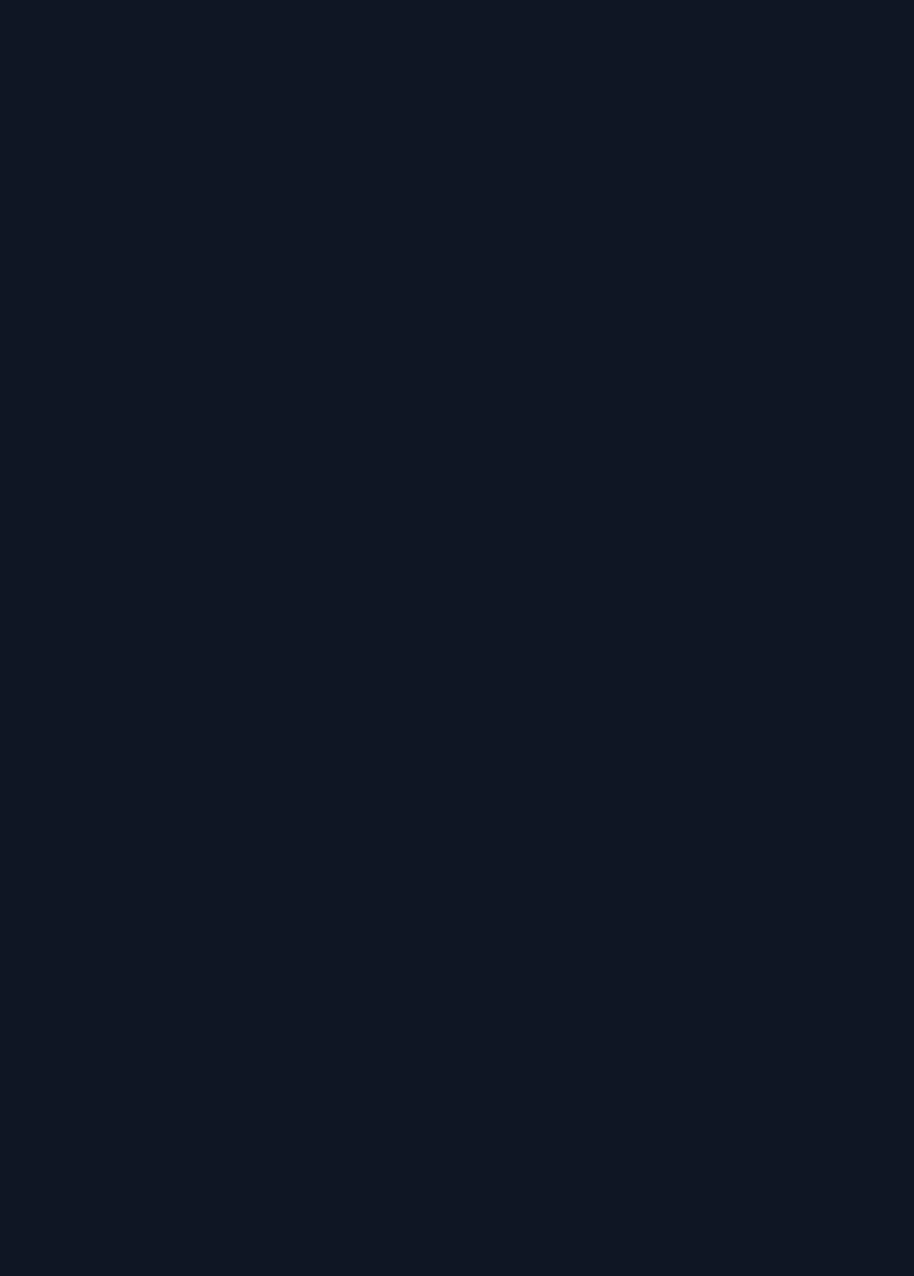
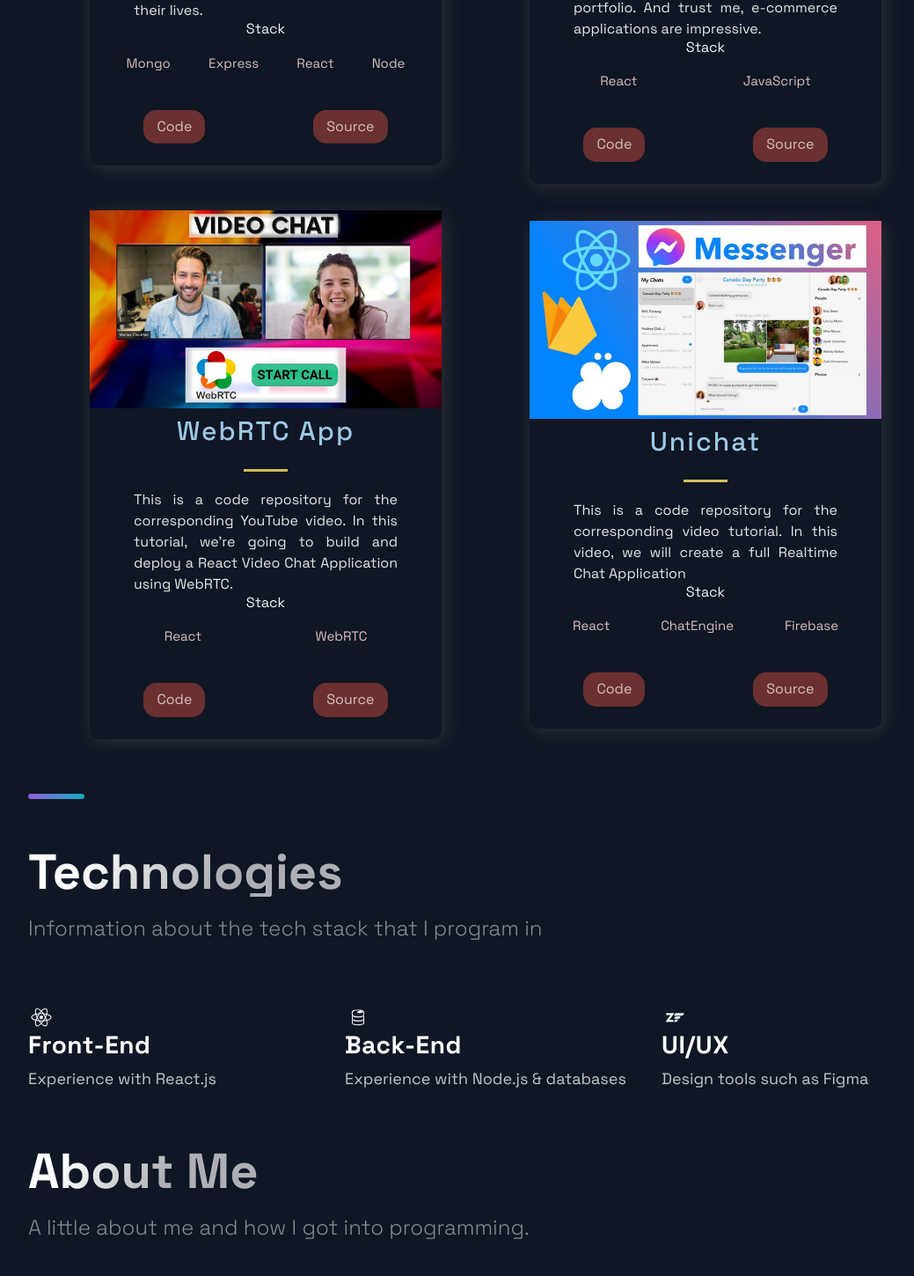
Before and after one commit to JarrodSavard/PORTFOLIO-WEBSITE, a Next.js app: page / in a window 1280 px wide. Shown: the part 1323-2773 px from the top of the page at 88% size, without its empty margins (88-1127 px from the left). Before the commit the page ends 1171 px from the top, so only its background shows below. Built offline with nearby package versions, Linux system fonts and the light colour scheme.

Commit message:
finished outline

```diff
--- a/src/components/Acomplishments/Acomplishments.js
+++ b/src/components/Acomplishments/Acomplishments.js
@@ -4,16 +4,25 @@ import { Section, SectionDivider, SectionTitle } from '../../styles/GlobalCompon
 import { Box, Boxes, BoxNum, BoxText } from './AcomplishmentsStyles';
 
 const data = [
-  { number: 20, text: 'Open Source Projects'},
-  { number: 1000, text: 'Students', },
-  { number: 1900, text: 'Github Followers', },
-  { number: 5000, text: 'Github Stars', }
+    { number: 20, text: 'Open Source Projects' },
+    { number: 1000, text: 'Students' },
+    { number: 1900, text: 'Github Followers' },
+    { number: 5000, text: 'Github Stars' },
 ];
 
 const Acomplishments = () => (
-  <div>
-    Acomplishments
-  </div>
+    <Section>
+        <SectionTitle>Personal Achievements</SectionTitle>
+        <Boxes>
+            {data.map((card, index) => (
+                <Box key={index}>
+                    <BoxNum>{`${card.number}+`}</BoxNum>
+                    <BoxText>{card.text}</BoxText>
+                </Box>
+            ))}
+        </Boxes>
+        <SectionDivider />
+    </Section>
 );
 
 export default Acomplishments;
--- a/src/components/Projects/Projects.js
+++ b/src/components/Projects/Projects.js
@@ -10,10 +10,27 @@ const Projects = () => {
             <SectionDivider />
             <SectionTitle main>Projects</SectionTitle>
             <GridContainer>
-                {projects.map((project) => (
-                    <div>
-                        {project.title} <br /> {project.description}
-                    </div>
+                {projects.map(({ id, image, title, description, tags, source, visit }) => (
+                    <BlogCard key={id}>
+                        <Img src={image} />
+                        <TitleContent>
+                            <HeaderThree title>{title}</HeaderThree>
+                            <Hr />
+                        </TitleContent>
+                        <CardInfo>{description}</CardInfo>
+                        <div>
+                            <TitleContent> Stack</TitleContent>
+                            <TagList>
+                                {tags.map((tag, i) => (
+                                    <Tag key={i}>{tag}</Tag>
+                                ))}
+                            </TagList>
+                        </div>
+                        <UtilityList>
+                            <ExternalLinks href={visit}>Code</ExternalLinks>
+                            <ExternalLinks href={source}>Source</ExternalLinks>
+                        </UtilityList>
+                    </BlogCard>
                 ))}
             </GridContainer>
         </Section>
--- a/src/components/Technologies/Technologies.js
+++ b/src/components/Technologies/Technologies.js
@@ -3,10 +3,38 @@ import { DiFirebase, DiReact, DiZend } from 'react-icons/di';
 import { Section, SectionDivider, SectionText, SectionTitle } from '../../styles/GlobalComponents';
 import { List, ListContainer, ListItem, ListParagraph, ListTitle } from './TechnologiesStyles';
 
-const Technologies = () =>  (
-  <div>
-    Technologies
-  </div>
+const Technologies = () => (
+    <Section id="technologies">
+        <SectionDivider />
+        <br />
+        <br />
+        <br />
+        <SectionTitle>Technologies</SectionTitle>
+        <SectionText>Information about the tech stack that I program in</SectionText>
+        <List>
+            <ListItem>
+                <DiReact size="3rem" />
+                <ListContainer>
+                    <ListTitle>Front-End</ListTitle>
+                    <ListParagraph>Experience with React.js</ListParagraph>
+                </ListContainer>
+            </ListItem>
+            <ListItem>
+                <DiFirebase size="3rem" />
+                <ListContainer>
+                    <ListTitle>Back-End</ListTitle>
+                    <ListParagraph>Experience with Node.js & databases</ListParagraph>
+                </ListContainer>
+            </ListItem>
+            <ListItem>
+                <DiZend size="3rem" />
+                <ListContainer>
+                    <ListTitle>UI/UX</ListTitle>
+                    <ListParagraph>Design tools such as Figma</ListParagraph>
+                </ListContainer>
+            </ListItem>
+        </List>
+    </Section>
 );
 
 export default Technologies;
--- a/src/components/TimeLine/TimeLine.js
+++ b/src/components/TimeLine/TimeLine.js
@@ -7,46 +7,80 @@ import { TimeLineData } from '../../constants/constants';
 const TOTAL_CAROUSEL_COUNT = TimeLineData.length;
 
 const Timeline = () => {
-  // const [activeItem, setActiveItem] = useState(0);
-  // const carouselRef = useRef();
+    const [activeItem, setActiveItem] = useState(0);
+    const carouselRef = useRef();
 
-  // const scroll = (node, left) => {
-  //   return node.scrollTo({ left, behavior: 'smooth' });
-  // }
+    const scroll = (node, left) => {
+        return node.scrollTo({ left, behavior: 'smooth' });
+    };
 
-  // const handleClick = (e, i) => {
-  //   e.preventDefault();
+    const handleClick = (e, i) => {
+        e.preventDefault();
 
-  //   if (carouselRef.current) {
-  //     const scrollLeft = Math.floor(carouselRef.current.scrollWidth * 0.7 * (i / TimeLineData.length));
+        if (carouselRef.current) {
+            const scrollLeft = Math.floor(carouselRef.current.scrollWidth * 0.7 * (i / TimeLineData.length));
 
-  //     scroll(carouselRef.current, scrollLeft);
-  //   }
-  // }
+            scroll(carouselRef.current, scrollLeft);
+        }
+    };
 
-  // const handleScroll = () => {
-  //   if (carouselRef.current) {
-  //     const index = Math.round((carouselRef.current.scrollLeft / (carouselRef.current.scrollWidth * 0.7)) * TimeLineData.length);
+    const handleScroll = () => {
+        if (carouselRef.current) {
+            const index = Math.round((carouselRef.current.scrollLeft / (carouselRef.current.scrollWidth * 0.7)) * TimeLineData.length);
 
-  //     setActiveItem(index);
-  //   }
-  // }
+            setActiveItem(index);
+        }
+    };
 
-  // // snap back to beginning of scroll when window is resized
-  // // avoids a bug where content is covered up if coming from smaller screen
-  // useEffect(() => {
-  //   const handleResize = () => {
-  //     scroll(carouselRef.current, 0);
-  //   }
+    // snap back to beginning of scroll when window is resized
+    // avoids a bug where content is covered up if coming from smaller screen
+    useEffect(() => {
+        const handleResize = () => {
+            scroll(carouselRef.current, 0);
+        };
 
-  //   window.addEventListener('resize', handleResize);
-  // }, []);
+        window.addEventListener('resize', handleResize);
+    }, []);
 
-  return (
-    <div>
-      Timeline
-    </div>
-  );
+    return (
+        <Section id="about">
+            <SectionTitle>About Me</SectionTitle>
+            <SectionText>A little about me and how I got into programming.</SectionText>
+            <CarouselContainer ref={carouselRef} onScroll={handleScroll}>
+                <>
+                    {TimeLineData.map((item, index) => (
+                        <CarouselMobileScrollNode key={index} final={index === TOTAL_CAROUSEL_COUNT - 1}>
+                            <CarouselItem index={index} id={`carousel__item-${index}`} active={activeItem} onClick={(e) => handleClick(e, index)}>
+                                <CarouselItemTitle>
+                                    {`${item.year}`}
+                                    <CarouselItemImg width="208" height="6" viewBox="0 0 208 6" fill="none" xmlns="http://www.w3.org/2000/svg">
+                                        <path fill-rule="evenodd" clip-rule="evenodd" d="M2.5 5.5C3.88071 5.5 5 4.38071 5 3V3.5L208 3.50002V2.50002L5 2.5V3C5 1.61929 3.88071 0.5 2.5 0.5C1.11929 0.5 0 1.61929 0 3C0 4.38071 1.11929 5.5 2.5 5.5Z" fill="url(#paint0_linear)" fill-opacity="0.33" />
+                                        <defs>
+                                            <linearGradient id="paint0_linear" x1="-4.30412e-10" y1="0.5" x2="208" y2="0.500295" gradientUnits="userSpaceOnUse">
+                                                <stop stop-color="white" />
+                                                <stop offset="0.79478" stop-color="white" stop-opacity="0" />
+                                            </linearGradient>
+                                        </defs>
+                                    </CarouselItemImg>
+                                </CarouselItemTitle>
+                                <CarouselItemText>{item.text}</CarouselItemText>
+                            </CarouselItem>
+                        </CarouselMobileScrollNode>
+                    ))}
+                </>
+            </CarouselContainer>
+            <CarouselButtons>
+                {TimeLineData.map((item, index) => {
+                    return (
+                        <CarouselButton key={index} index={index} active={activeItem} onClick={(e) => handleClick(e, index)} type="button">
+                            <CarouselButtonDot active={activeItem} />
+                        </CarouselButton>
+                    );
+                })}
+            </CarouselButtons>
+            <SectionDivider />
+        </Section>
+    );
 };
 
 export default Timeline;
```
